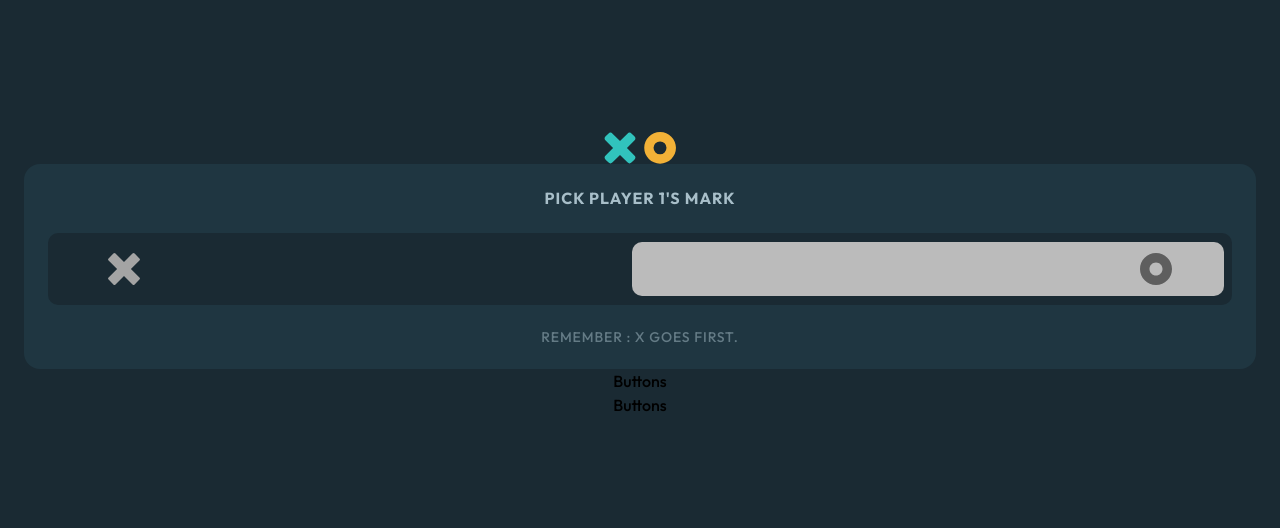
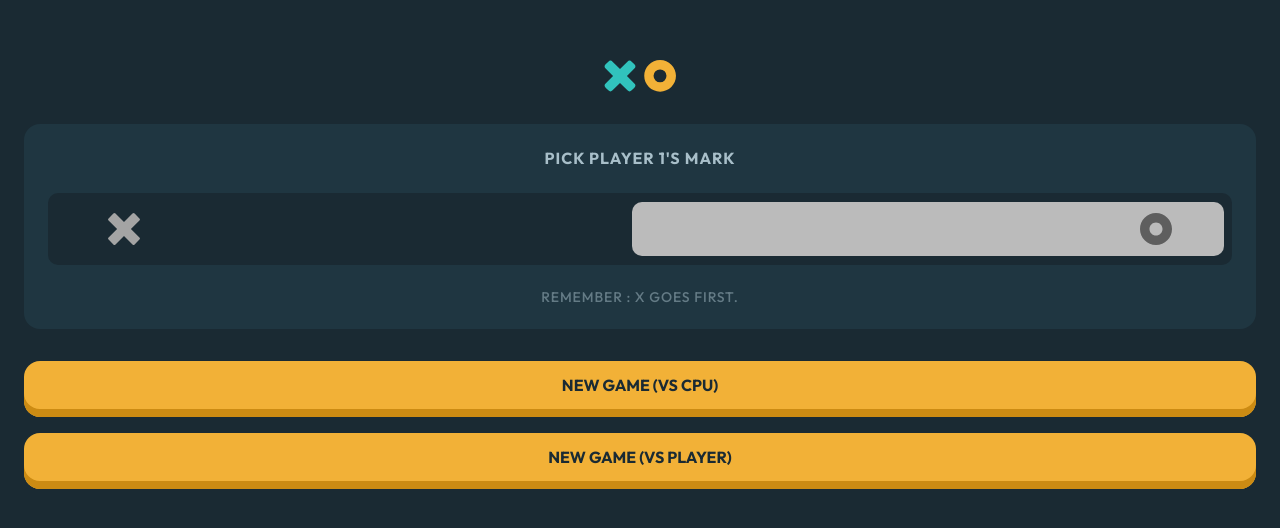
Before and after one commit to EnkiEnki77/Tic-Tac-Toe-game, a React (Create React App) app: page / in a window 1280 px wide. Shown: the part 126-654 px from the top of the page. Built offline with nearby package versions, Linux system fonts and the light colour scheme.

Commit message:
created button component

```diff
--- a/src/MenuScreen.tsx
+++ b/src/MenuScreen.tsx
@@ -8,11 +8,11 @@ type Props = {}
 
 const MenuScreen = (props: Props) => {
   return (
-    <div className="bg-darkBlue1 h-full px-6 flex flex-col justify-center items-center">
-        <img src={Logo} alt="" />
+    <div className="bg-darkBlue1 h-full gap-4 px-6 flex flex-col justify-center items-center">
+        <img className="mb-4" src={Logo} alt="" />
         <CharacterSelector/>
-        <Buttons></Buttons>
-        <Buttons></Buttons>
+        <Buttons>new game (vs cpu)</Buttons>
+        <Buttons>new game (vs player)</Buttons>
     </div>
   )
 }
--- a/src/components/Buttons.tsx
+++ b/src/components/Buttons.tsx
@@ -1,10 +1,12 @@
 import React from 'react'
 
-type Props = {}
+type Props = {
+  children: string
+}
 
 const Buttons = (props: Props) => {
   return (
-    <div>Buttons</div>
+    <button className="shadow-[inset_0_-8px_0px_#cc8b13] h-14 w-full pb-2 bg-yellow1 rounded-2xl text-darkBlue1 font-bold text-base uppercase  ">{props.children}</button>
   )
 }
 
--- a/src/components/CharacterSelector.tsx
+++ b/src/components/CharacterSelector.tsx
@@ -10,7 +10,7 @@ type Props = {}
 const CharacterSelector = (props: Props) => {
     console.log(O)
   return (
-    <div className="w-full rounded-2xl shadow-[inset_10_10_10_10] shadow-blue1  bg-darkBlue2 h-[205px] flex flex-col items-center justify-evenly px-6">
+    <div className="w-full mb-4 rounded-2xl shadow-[inset_10_10_10_10] shadow-blue1  bg-darkBlue2 h-[205px] flex flex-col items-center justify-evenly px-6">
         <h4 className="uppercase text-grey1">pick player 1's mark</h4>
         <div className="flex w-full relative px-[60px] justify-between items-center h-[72px]  rounded-[10px] bg-darkBlue1">
           <img className="h-8 w-8 z-30 grayscale" src={X} alt="" />
```
